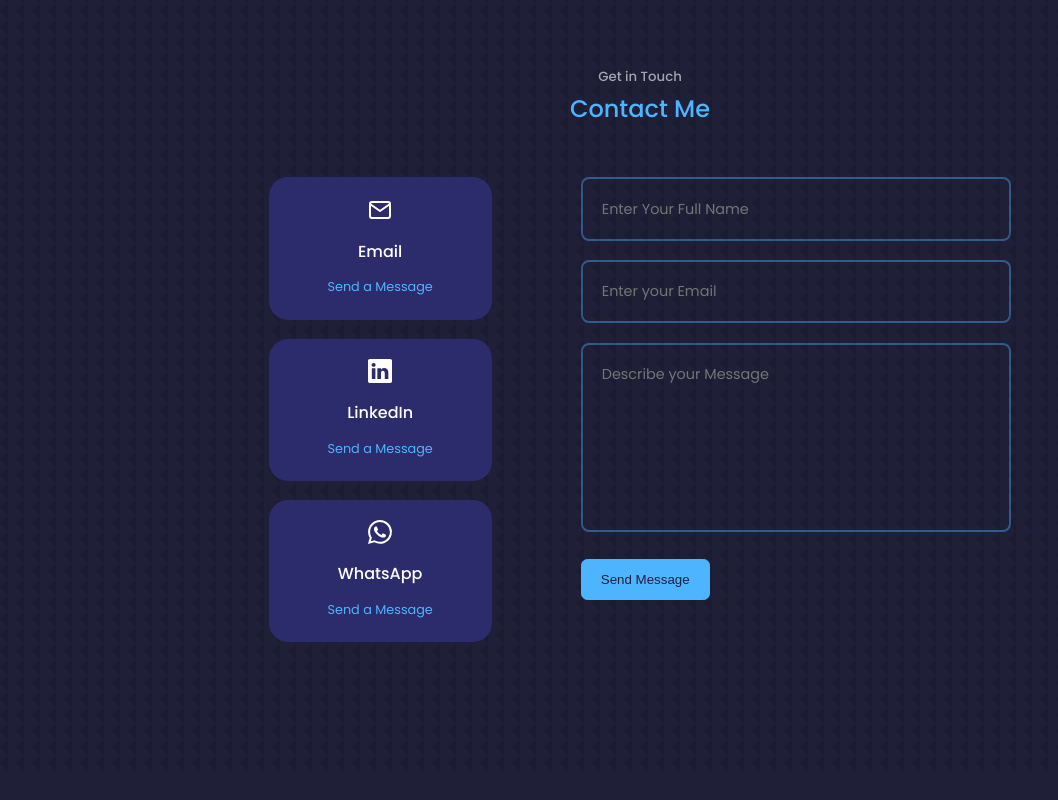
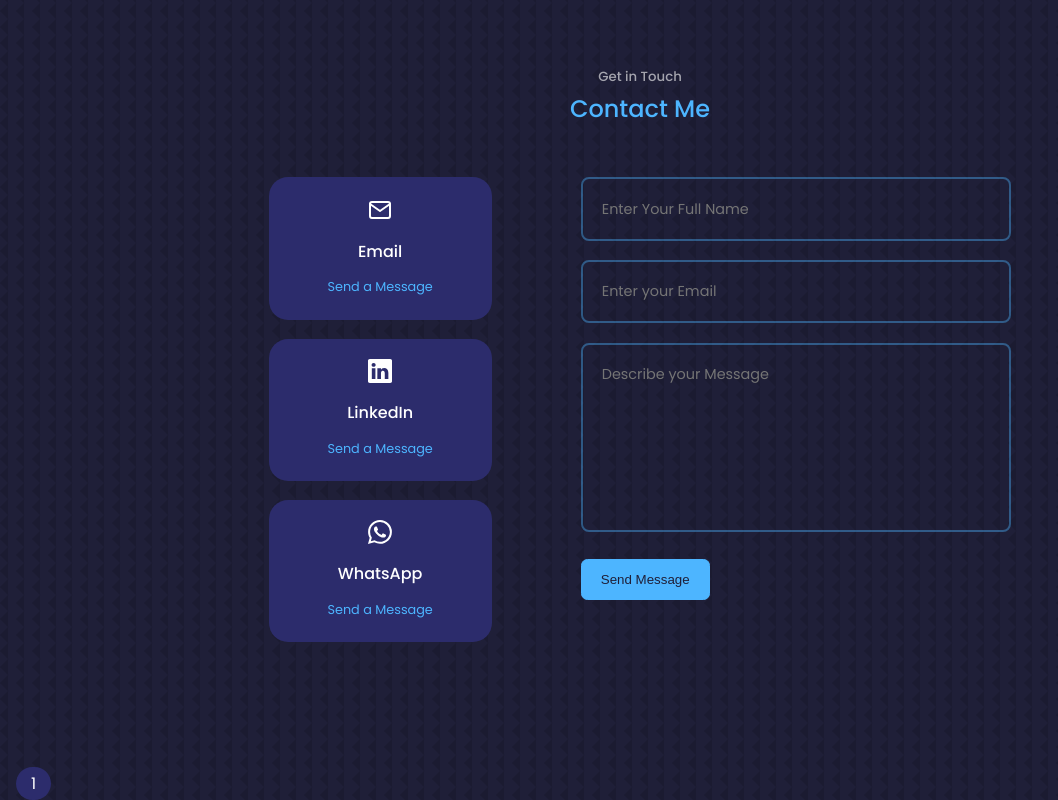
Before and after one commit to pratham2506/myportfolio, a React (Create React App) app: page / in a window 1280 px wide. Shown: the part 4237-5037 px from the top of the page, without its empty margins (0-1058 px from the left). Before the commit the page ends 5007 px from the top, so only its background shows below. Built offline with nearby package versions, Linux system fonts and the light colour scheme.

Commit message:
added counter

```diff
--- a/src/App.js
+++ b/src/App.js
@@ -9,6 +9,7 @@ import Testimonial from './components/testimonial/Testimonial'
 import Contact from './components/contact/Contact'
 import Footer from './components/footer/Footer'
 import About2 from './components/about2/About2'
+import Counter from './components/counter/Counter'
 
 const App = () => {
   return (
@@ -23,7 +24,7 @@ const App = () => {
       {/* <Testimonial/> */}
       <Contact/>
       <Footer/>
-
+      <Counter/>
     </>
   )
 }
--- /dev/null
+++ b/src/components/counter/Counter.jsx
@@ -0,0 +1,27 @@
+import { useEffect, useState } from "react";
+import './Counter.css'
+
+export default function Counter() {
+  return (
+    <div className="App">
+      <VisitCounter />
+    </div>
+  );
+}
+
+function VisitCounter() {
+  const [visits, setVisits] = useState(0);
+
+  // Loading from localStorage
+  useEffect(() => {
+    const storedVisits = Number(localStorage.getItem("visitCounter")) || 0;
+    setVisits(storedVisits + 1);
+  }, []);
+
+  // Saving in localStorage
+  useEffect(() => {
+    localStorage.setItem("visitCounter", visits);
+  }, [visits]);
+
+  return <div className="carddata"><span className="dateyear">{visits}</span></div>;
+}
```
Also changed, not shown: src/components/counter/Counter.css (added).
